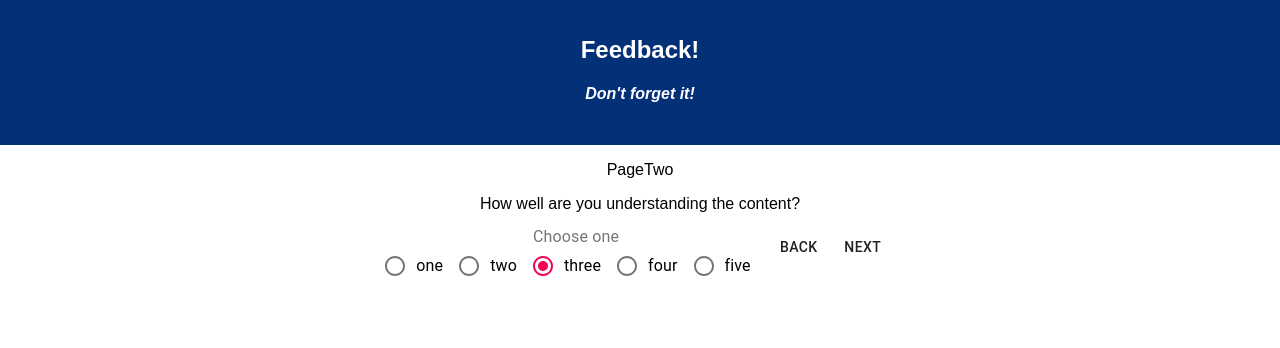
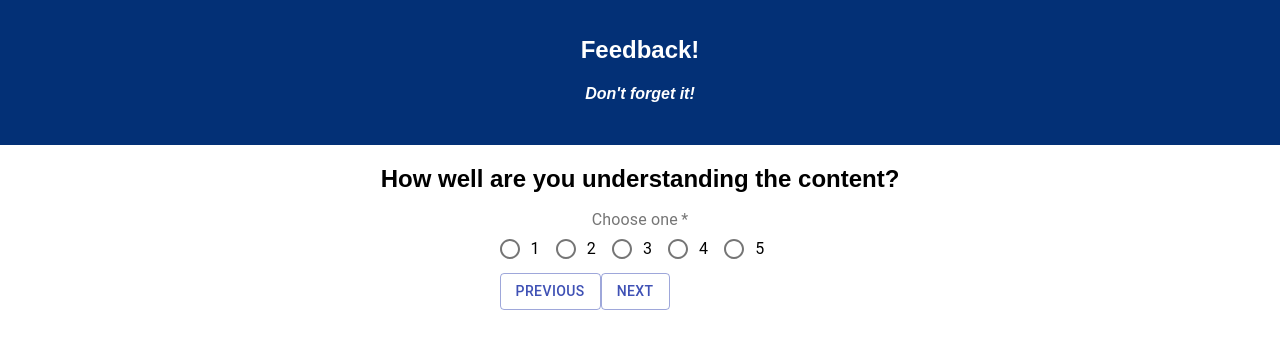
Before and after one commit to jpmzurk/redux-feedback-loop, a React (Create React App) app: page /#/pageTwo in a window 1280 px wide. Shown: the top 348 px of the page. Built offline with nearby package versions, Linux system fonts and the light colour scheme.

Commit message:
radio buttons, submit aka next and previous buttons workink. radio buttons display error and helperText. Material UI instaled and incorporated.

```diff
--- a/src/components/PageFour/PageFour.js
+++ b/src/components/PageFour/PageFour.js
@@ -1,25 +1,45 @@
 import React, { Component } from 'react';
+import { connect } from 'react-redux';
 import Button from '@material-ui/core/Button';
-import RadioButtons from '../RadioButtons/RadioButtons';
-import { connect } from 'react-redux';
-
 
 class PageFour extends Component {
+    //local state only
+    state = {
+        checkedValue: ''
+    }
+
     radioValue = (newState) => {
-        console.log(newState)
+        this.setState({
+            checkedValue: newState
+        })
+        console.log(newState);
         this.props.dispatch({ type: 'ADD_VALUE', payload: newState })
     }
 
-    next = () => { this.props.history.push('/reviewFeedback') }
-
+    // directNext = () => {
+    //     if (this.state.checkedValue === '') {
+    //         return
+    //     } else
+    //         this.props.history.push('/reviewFeedback')
+    // }
+    directNext = () => { this.props.history.push('/reviewFeedback') }
+    directPrevious = () => { this.props.history.push('/pageThree') }
     render() {
         return (
             <div>
-                <p>PageFour</p>
-                <p> Any comments you want to leave?</p>
-                <RadioButtons stateValue={this.radioValue} />
-                <Button onClick={this.next}> Next </Button>
-                <p> {this.props.feedbackValues} </p>
+                <h2> Any comments you want to leave?</h2>
+                {/* <RadioButtons
+                    directNext={this.directNext}
+                    directPrevious={this.directPrevious}
+                /> */}
+                 <Button display="inline" variant="outlined" color="primary"
+                    onClick={this.directPrevious}>
+                    PREVIOUS
+                </Button>
+                <Button display="inline" variant="outlined" color="primary"
+                    onClick={this.directNext}>
+                    Next
+                </Button>
             </div>
         );
     }
--- a/src/components/PageOne/PageOne.js
+++ b/src/components/PageOne/PageOne.js
@@ -1,23 +1,39 @@
 import React, { Component } from 'react';
-import Button from '@material-ui/core/Button';
 import RadioButtons from '../RadioButtons/RadioButtons';
 import { connect } from 'react-redux';
 
 class PageOne extends Component {
+    //local state only
+    state = {
+        checkedValue: ''
+    }
+
     radioValue = (newState) => {
+        this.setState({
+            checkedValue: newState
+        })
         console.log(newState)
         this.props.dispatch({ type: 'ADD_VALUE', payload: newState })
     }
 
-    next = () => { this.props.history.push('/pageTwo') }
+    directNext = () => {
+        if (this.state.checkedValue === '') {
+            return
+        } else
+            this.props.history.push('/pageTwo')
+    }
+
+    directPrevious = () => { this.props.history.push('/') }
+
     render() {
         return (
             <div>
-                <p>PageOne </p>
-                <p> How are you feeling today?</p>
-                <RadioButtons stateValue={this.radioValue} />
-                <Button onClick={this.next}> Next </Button>
-                <p> {this.props.feedbackValues} </p>
+                <h2> How are you feeling today?</h2>
+                <RadioButtons
+                    valueGetter={this.radioValue}
+                    directNext={this.directNext}
+                    directPrevious={this.directPrevious}
+                />
             </div>
         );
     }
--- a/src/components/PageThree/PageThree.js
+++ b/src/components/PageThree/PageThree.js
@@ -1,23 +1,38 @@
 import React, { Component } from 'react';
-import Button from '@material-ui/core/Button';
 import RadioButtons from '../RadioButtons/RadioButtons';
 import { connect } from 'react-redux';
 
 class PageThree extends Component {
+    //local state only
+    state = {
+        checkedValue: ''
+    }
+    //getting values of radio buttons and dispatching
     radioValue = (newState) => {
+        this.setState({
+            checkedValue: newState
+        })
         console.log(newState)
         this.props.dispatch({ type: 'ADD_VALUE', payload: newState })
     }
+    //stopping
+    directNext = () => {
+        if (this.state.checkedValue === '') {
+            return
+        } else
+            this.props.history.push('/pageFour')
+    }
+    directPrevious = () => { this.props.history.push('/pageTwo') }
 
-    next = () => { this.props.history.push('/pageFour') }
     render() {
         return (
             <div>
-                <p>PageThree</p>
-                <p> How well are you being supported? </p>
-                <RadioButtons stateValue={this.radioValue} />
-                <Button onClick={this.next}> Next </Button>
-                <p> {this.props.feedbackValues} </p>
+                <h2> How well are you being supported? </h2>
+                <RadioButtons
+                    valueGetter={this.radioValue}
+                    directNext={this.directNext}
+                    directPrevious={this.directPrevious}
+                />
             </div>
         );
     }
--- a/src/components/PageTwo/PageTwo.js
+++ b/src/components/PageTwo/PageTwo.js
@@ -1,26 +1,39 @@
 import React, { Component } from 'react';
-import Button from '@material-ui/core/Button';
 import RadioButtons from '../RadioButtons/RadioButtons';
 import { connect } from 'react-redux';
 
 class PageTwo extends Component {
+     //local state only
+    state = {
+        checkedValue: ''
+    }
+
     radioValue = (newState) => {
+        this.setState({
+            checkedValue: newState
+        })
         console.log(newState);
         this.props.dispatch({ type: 'ADD_VALUE', payload: newState })
     }
 
-    next = () => {this.props.history.push('/pageThree')}
-    back = () => {this.props.history.push('/pageOne')}
+    directNext = () => {
+        if (this.state.checkedValue === '') {
+            return
+        } else
+            this.props.history.push('/pageThree')
+    }
+
+    directPrevious = () => { this.props.history.push('/pageOne') }
 
     render() {
         return (
             <div>
-                <p>PageTwo</p>
-                <p> How well are you understanding the content? </p>
-                <RadioButtons stateValue = {this.radioValue}/>
-                <Button onClick={this.back}> BACK </Button>
-                <Button onClick={this.next}> Next </Button>
-                <p> {this.props.feedbackValues} </p>
+                <h2> How well are you understanding the content? </h2>
+                <RadioButtons
+                    valueGetter={this.radioValue}
+                    directNext={this.directNext}
+                    directPrevious={this.directPrevious}
+                />
             </div>
         );
     }
--- a/src/components/RadioButtons/RadioButtons.js
+++ b/src/components/RadioButtons/RadioButtons.js
@@ -1,34 +1,74 @@
 import React, { useState } from 'react';
+// import { makeStyles } from '@material-ui/core/styles';
+import Button from '@material-ui/core/Button';
 import Radio from '@material-ui/core/Radio';
 import RadioGroup from '@material-ui/core/RadioGroup';
 import FormControlLabel from '@material-ui/core/FormControlLabel';
 import FormControl from '@material-ui/core/FormControl';
 import FormLabel from '@material-ui/core/FormLabel';
+import FormHelperText from '@material-ui/core/FormHelperText';
 
 
 export default function RadioButtons (props) {
-  const [value, setValue] = useState('3');
+  const [value, setValue] = useState('');
+  const [error, setError] = useState(false);
+  const [helperText, setHelperText] = useState('');
 
   const handleChange = (event) => {
     setValue(event.target.value);
     console.log(Number(event.target.value));
-    props.stateValue(Number(event.target.value));
+    props.valueGetter(Number(event.target.value));
+    setHelperText('');
+    setError(false);
   };
 
+  const emptyValue = () => {
+    if (value === '') {
+        setHelperText('You must select a number!');
+        setError(true);
+      }
+  }
+
   return (
-    <FormControl component="fieldset">
-      <FormLabel component="legend">Choose one</FormLabel>
+    <FormControl component="fieldset" error={error}>
+      <FormLabel component="legend"  required>Choose one</FormLabel>
       <RadioGroup aria-label="numberScale"
          row={true}
         name="scale"
         value={value}
         onChange={handleChange}>
-        <FormControlLabel value="1" control={<Radio />} label="one" />
-        <FormControlLabel value="2" control={<Radio />} label="two" />
-        <FormControlLabel value="3" control={<Radio />} label="three" />
-        <FormControlLabel value="4" control={<Radio />} label="four" />
-        <FormControlLabel value="5" control={<Radio />} label="five" />
+
+        <FormControlLabel value="1" control={<Radio />} label="1" />
+        <FormControlLabel value="2" control={<Radio />} label="2" />
+        <FormControlLabel value="3" control={<Radio />} label="3" />
+        <FormControlLabel value="4" control={<Radio />} label="4" />
+        <FormControlLabel value="5" control={<Radio />} label="5" />
       </RadioGroup>
+      <FormHelperText>{helperText}</FormHelperText>
+    <div style={{ display: 'inline-flex' }}>
+      <Button
+        type="button"
+        display="inline"
+        variant="outlined"
+        color="primary"
+        onClick={() => {
+            props.directPrevious();
+        }}>
+        PREVIOUS
+      </Button>
+      <Button
+        type="button"
+        display="inline"
+        variant="outlined"
+        color="primary"
+        onClick={() => {
+            props.directNext();
+            emptyValue();
+        } }
+        >
+        Next
+      </Button>
+      </div>
     </FormControl>
   );
 }
--- a/src/components/ReviewFeedback/ReviewFeedback.js
+++ b/src/components/ReviewFeedback/ReviewFeedback.js
@@ -1,20 +1,29 @@
 import React, { Component } from 'react';
 import Button from '@material-ui/core/Button';
-import RadioButtons from '../RadioButtons/RadioButtons';
 import { connect } from 'react-redux';
 
 
 class ReviewFeedback extends Component {
 
-    next = () => {
-        this.props.history.push('/thanks')
-    }
+    next = () => { this.props.history.push('/thanks') }
+    back = () => { this.props.history.push('/pageFour') }
     render() {
         return (
             <div>
-                <h1> Review your Feedback </h1>
-                <Button onClick={this.next}> SUBMIT </Button>
-
+                <h2> Review your Feedback </h2>
+                <p> {this.props.feedbackValues} </p>
+                {/* <RadioButtons
+                    directNext={this.directNext}
+                    directPrevious={this.directPrevious}
+                /> */}
+                <Button display="inline" variant="outlined" color="primary"
+                    onClick={this.back}>
+                    PREVIOUS
+                </Button>
+                <Button display="inline" variant="outlined" color="primary"
+                    onClick={this.next}>
+                    Next
+                </Button>
             </div>
         );
     }
@@ -22,7 +31,7 @@ class ReviewFeedback extends Component {
 
 const mapStateToProps = (reduxState) => {
     return {
-        feedbackValues : reduxState.feedbackValues
+        feedbackValues: reduxState.feedbackValues
     }
 }
 
--- a/src/components/Start/Start.js
+++ b/src/components/Start/Start.js
@@ -9,7 +9,7 @@ class Start extends Component {
         return (
             <div>
                 <h1> Start your FeedBack </h1>
-                <Button onClick={this.next}> START </Button>
+                <Button variant="outlined" color="primary" onClick={this.next}> START </Button>
             </div>
         );
     }
--- a/src/index.js
+++ b/src/index.js
@@ -14,7 +14,7 @@ const getFeedback = (state = [], action) => {
     return state;
 }
 
-//MAKE A REDUCER FOR EACH PAGE???
+//MAKE A REDUCER FOR EACH PAGE???d
 ///TRY CHOOSING LAST VALUE OF ARRAY FOR EACH REDUCER
 
 
```
